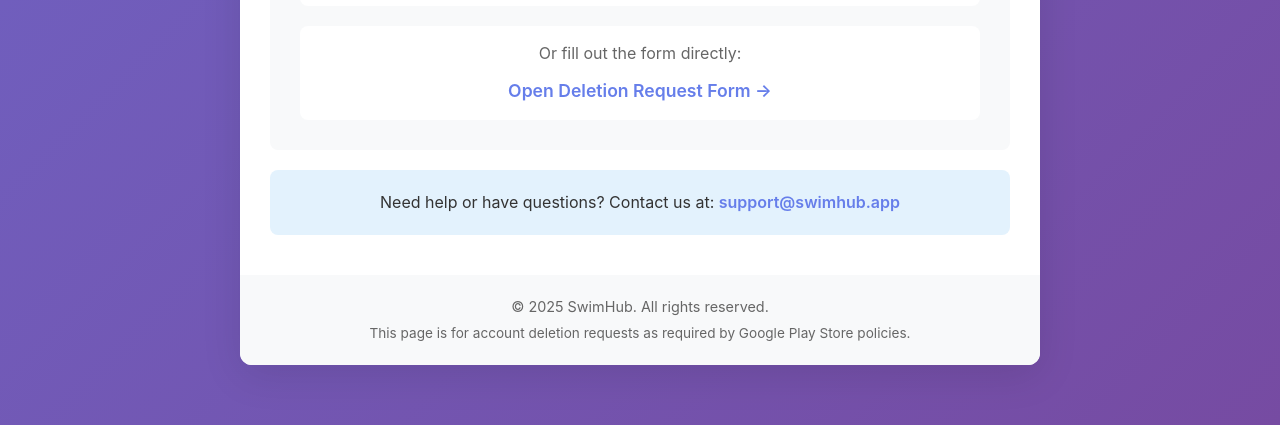
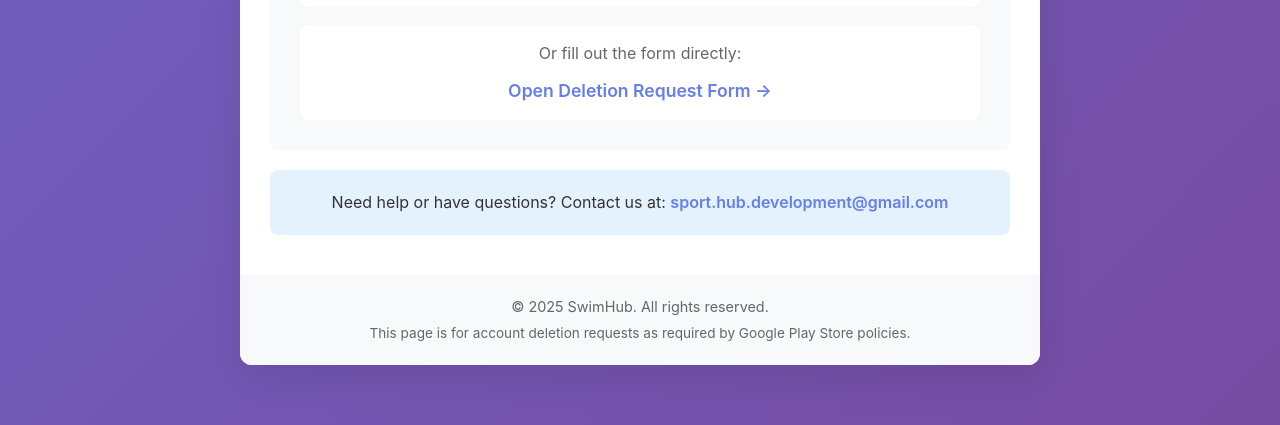
Before and after one commit to SportHubDevelopment/swimhub-legal, a plain HTML site: page account-deletion.html in a window 1280 px wide. Shown: the part 2856-3281 px from the top of the page. Drawn offline with Linux system fonts and the light colour scheme.

Commit message:
fix email in form page

```diff
--- a/account-deletion.html
+++ b/account-deletion.html
@@ -253,7 +253,7 @@
             <div class="contact">
                 <p>
                     Need help or have questions? Contact us at:
-                    <a href="mailto:support@swimhub.app">support@swimhub.app</a>
+                    <a href="mailto:sport.hub.development@gmail.com">sport.hub.development@gmail.com</a>
                 </p>
             </div>
         </div>
```
